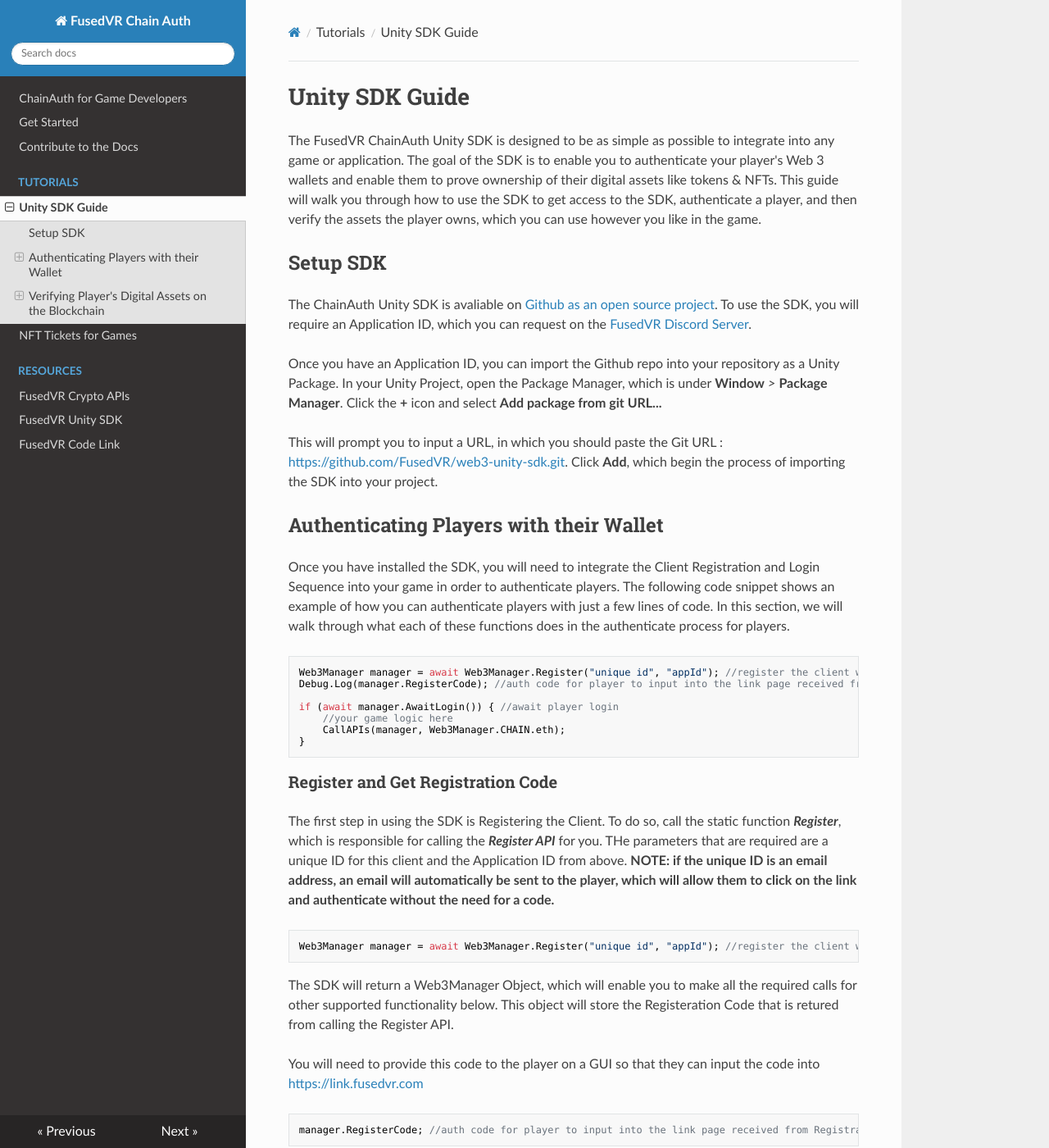
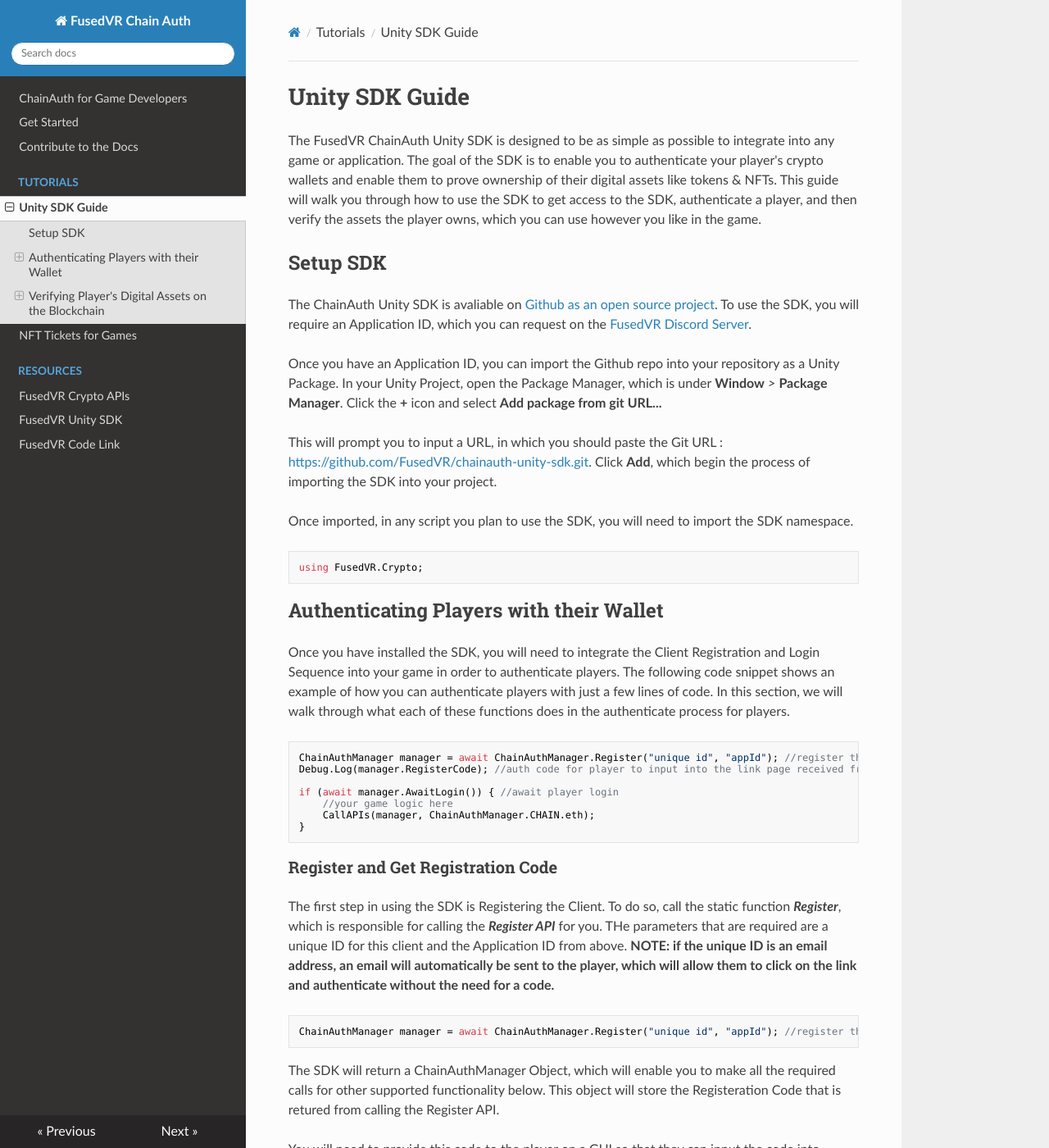
Before and after one commit to FusedVR/chainauth-docs, an MkDocs documentation site: the page built from documentation/docs/tutorials/unitysdk.md, in a window 1280 px wide and 1400 px high. Shown: the whole window at 82% size. Built offline with MkDocs 1.6.1, drawn with Linux system fonts in a browser that asks for light colours; nearby versions of some CDN libraries; some of the changed text lies outside the part shown.

Commit message:
Remove Web3Manager

````diff
--- a/documentation/docs/tutorials/unitysdk.md
+++ b/documentation/docs/tutorials/unitysdk.md
@@ -1,26 +1,32 @@
 # Unity SDK Guide
 
-The FusedVR ChainAuth Unity SDK is designed to be as simple as possible to integrate into any game or application. The goal of the SDK is to enable you to authenticate your player's Web 3 wallets and enable them to prove ownership of their digital assets like tokens & NFTs. This guide will walk you through how to use the SDK to get access to the SDK, authenticate a player, and then verify the assets the player owns, which you can use however you like in the game.
+The FusedVR ChainAuth Unity SDK is designed to be as simple as possible to integrate into any game or application. The goal of the SDK is to enable you to authenticate your player's crypto wallets and enable them to prove ownership of their digital assets like tokens & NFTs. This guide will walk you through how to use the SDK to get access to the SDK, authenticate a player, and then verify the assets the player owns, which you can use however you like in the game.
 
 ## Setup SDK
 
-The ChainAuth Unity SDK is avaliable on [Github as an open source project](https://github.com/FusedVR/web3-unity-sdk). To use the SDK, you will require an Application ID, which you can request on the [FusedVR Discord Server](https://discord.com/invite/rV8fEAmG5B).
+The ChainAuth Unity SDK is avaliable on [Github as an open source project](https://github.com/FusedVR/chainauth-unity-sdk.git). To use the SDK, you will require an Application ID, which you can request on the [FusedVR Discord Server](https://discord.com/invite/rV8fEAmG5B).
 
 Once you have an Application ID, you can import the Github repo into your repository as a Unity Package. In your Unity Project, open the Package Manager, which is under **Window** *>* **Package Manager**. Click the **+** icon and select **Add package from git URL...**
 
-This will prompt you to input a URL, in which you should paste the Git URL : [https://github.com/FusedVR/web3-unity-sdk.git](https://github.com/FusedVR/web3-unity-sdk.git). Click **Add**, which begin the process of importing the SDK into your project.
+This will prompt you to input a URL, in which you should paste the Git URL : [https://github.com/FusedVR/chainauth-unity-sdk.git](https://github.com/FusedVR/chainauth-unity-sdk.git). Click **Add**, which begin the process of importing the SDK into your project.
+
+Once imported, in any script you plan to use the SDK, you will need to import the SDK namespace.
+
+```csharp
+using FusedVR.Crypto;
+```
 
 ## Authenticating Players with their Wallet
 
 Once you have installed the SDK, you will need to integrate the Client Registration and Login Sequence into your game in order to authenticate players. The following code snippet shows an example of how you can authenticate players with just a few lines of code. In this section, we will walk through what each of these functions does in the authenticate process for players.
 
 ```csharp
-Web3Manager manager = await Web3Manager.Register("unique id", "appId"); //register the client with the APIs
+ChainAuthManager manager = await ChainAuthManager.Register("unique id", "appId"); //register the client with the APIs
 Debug.Log(manager.RegisterCode); //auth code for player to input into the link page received from Registration
 
 if (await manager.AwaitLogin()) { //await player login
 	//your game logic here
-    CallAPIs(manager, Web3Manager.CHAIN.eth);
+    CallAPIs(manager, ChainAuthManager.CHAIN.eth);
 }
 ```
 
@@ -29,9 +35,9 @@
 The first step in using the SDK is Registering the Client. To do so, call the static function ***Register***, which is responsible for calling the ***Register API*** for you. THe parameters that are required are a unique ID for this client and the Application ID from above. **NOTE: if the unique ID is an email address, an email will automatically be sent to the player, which will allow them to click on the link and authenticate without the need for a code.**
 
 ```csharp
-Web3Manager manager = await Web3Manager.Register("unique id", "appId"); //register the client with the APIs
+ChainAuthManager manager = await ChainAuthManager.Register("unique id", "appId"); //register the client with the APIs
 ```
-The SDK will return a Web3Manager Object, which will enable you to make all the required calls for other supported functionality below. This object will store the Registeration Code that is retured from calling the Register API.
+The SDK will return a ChainAuthManager Object, which will enable you to make all the required calls for other supported functionality below. This object will store the Registeration Code that is retured from calling the Register API.
 
 You will need to provide this code to the player on a GUI so that they can input the code into [https://link.fusedvr.com](https://link.fusedvr.com)
 
@@ -52,7 +58,7 @@
 If the player is not logged in, this function will return a URL, which players can click on to start the authentication process to your application without having to enter a code.
 
 ```csharp
-Web3Manager manager = await Web3Manager.Register("unique id", "appId"); //register the client with the APIs
+ChainAuthManager manager = await ChainAuthManager.Register("unique id", "appId"); //register the client with the APIs
 try {
     string magicLink = await manager.GetMagicLink()); //gets the magic link for the player
 } catch (Exception e) {
@@ -77,11 +83,11 @@
 
 This token is saved in your Player Prefs, so that you can quickly login players between sessions without needing to re-authenticate each time. This requires the Unique ID you used to remain the same between sessions.
 
-You can get the Bearer Token at any time from a Logged In user through the Web3Manager and Decode it to see the contents of the token, which are stored as a key value pair in a dictionary.
+You can get the Bearer Token at any time from a Logged In user through the ChainAuthManager and Decode it to see the contents of the token, which are stored as a key value pair in a dictionary.
 
 ```csharp
 string token = manager.GetBearerToken(); //get token
-Dictionary<string, string> tokenContent = Web3Manager.DecodeJWT(token); //decode contents of the token as a key-value pair
+Dictionary<string, string> tokenContent = ChainAuthManager.DecodeJWT(token); //decode contents of the token as a key-value pair
 ```
 
 ### Player Address
@@ -97,14 +103,14 @@
 The FusedVR Crypto APIs support a subset of EVM compatiable blockchains & testnets, which stored in the CHAIN sub-class. When you call any of the following functions, you will be required to pass an instance of the CHAIN object, which will indicate which blockchain to query. Here are the currently supported chains:
 
 ```csharp
-Web3Manager.CHAIN.eth
-Web3Manager.CHAIN.ropsten
-Web3Manager.CHAIN.rinkeby
-Web3Manager.CHAIN.goerli
-Web3Manager.CHAIN.polygon
-Web3Manager.CHAIN.mumbai
-Web3Manager.CHAIN.bsc
-Web3Manager.CHAIN.bsctestnet
+ChainAuthManager.CHAIN.eth
+ChainAuthManager.CHAIN.ropsten
+ChainAuthManager.CHAIN.rinkeby
+ChainAuthManager.CHAIN.goerli
+ChainAuthManager.CHAIN.polygon
+ChainAuthManager.CHAIN.mumbai
+ChainAuthManager.CHAIN.bsc
+ChainAuthManager.CHAIN.bsctestnet
 ```
 
 ### Get Native Balance
````
Also changed, not shown: other parts of documentation/docs/tutorials/unitysdk.md (+4 -4 lines).
